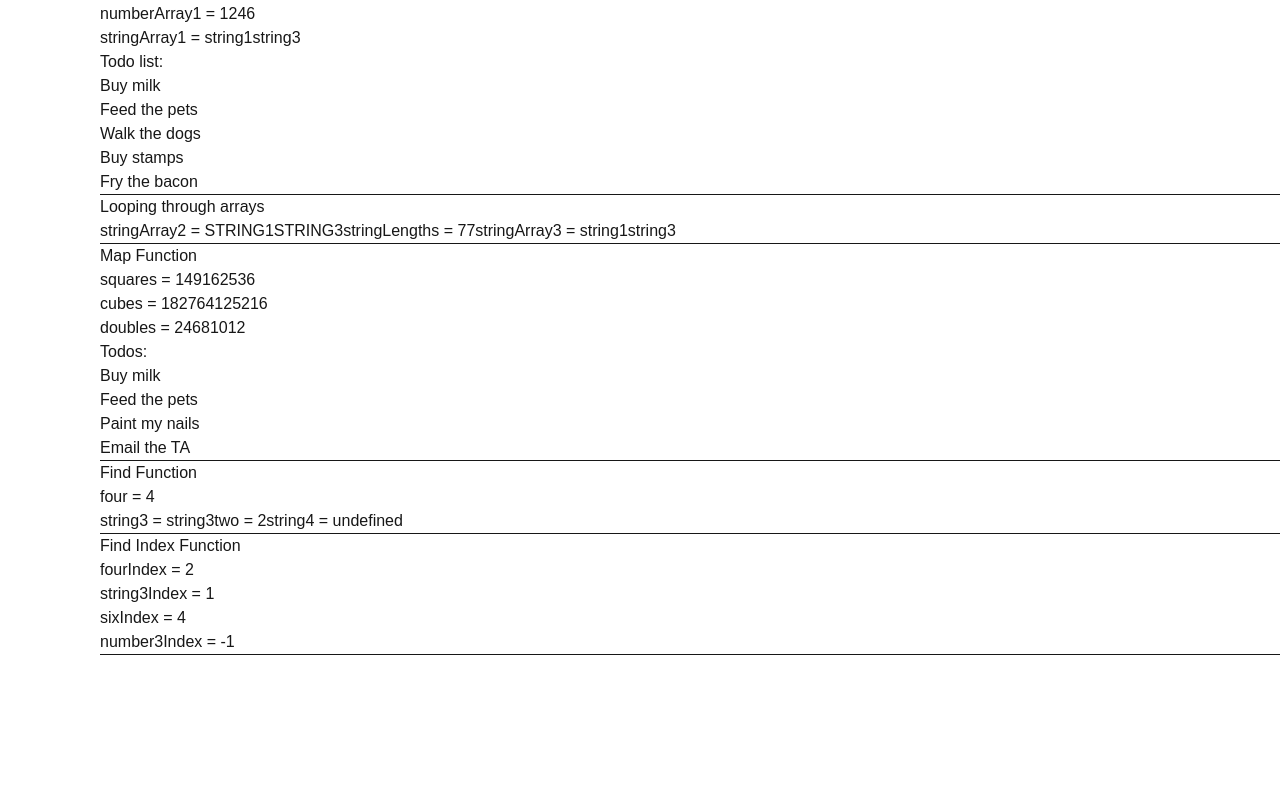
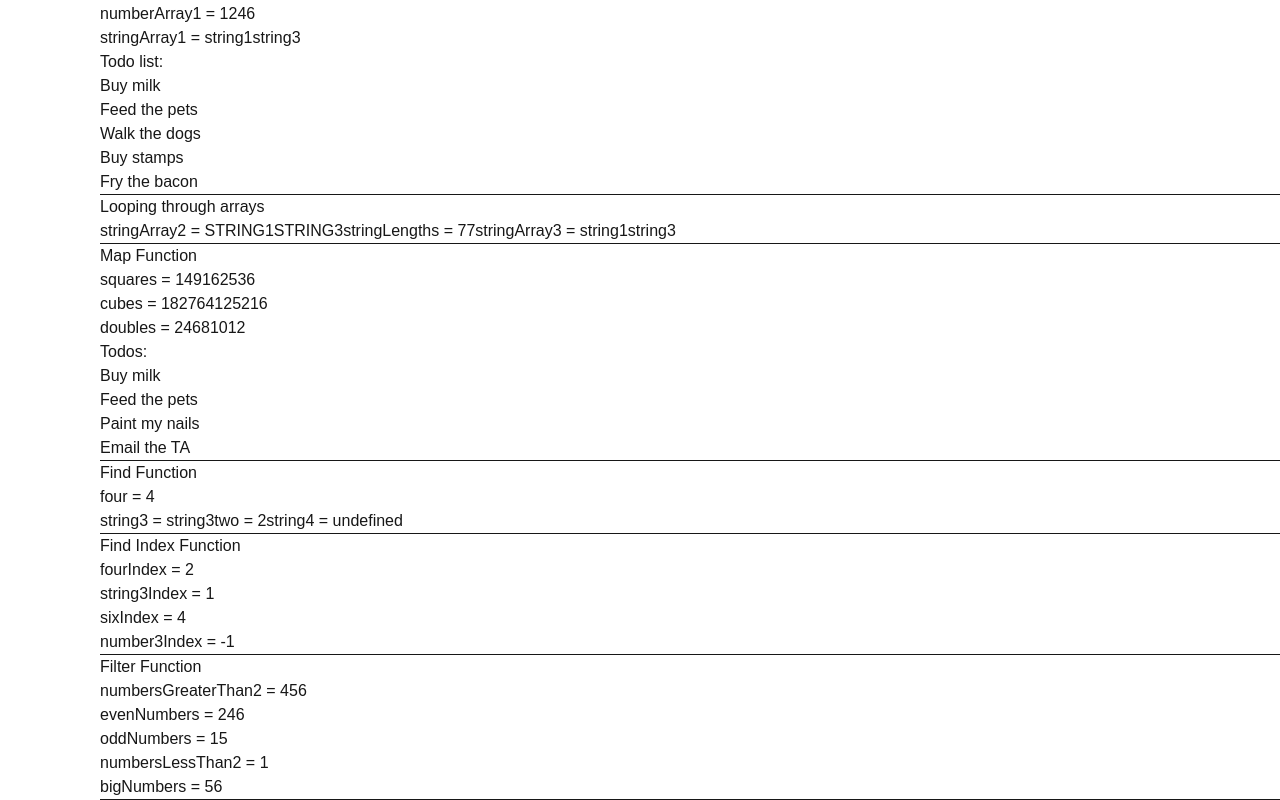
Before and after one commit to rileypk8/webdev-client, a Next.js app: page /labs/lab3 in a window 1280 px wide. Shown: the part 2242-3042 px from the top of the page. Before the commit the page ends 2897 px from the top, so only its background shows below. Built offline with nearby package versions, Linux system fonts and the light colour scheme.

Commit message:
a3: 3.4.7

```diff
--- /dev/null
+++ b/app/labs/lab3/FilterFunction.tsx
@@ -0,0 +1,19 @@
+export default function FilterFunction() {
+  let numberArray1 = [1, 2, 4, 5, 6];
+  const numbersGreaterThan2 = numberArray1.filter((a) => a > 2);
+  const evenNumbers = numberArray1.filter((a) => a % 2 === 0);
+  const oddNumbers = numberArray1.filter((a) => a % 2 !== 0);
+  const numbersLessThan2 = numberArray1.filter((a) => a < 2);
+  const bigNumbers = numberArray1.filter((a) => a >= 5);
+  return (
+    <div id="wd-filter-function">
+      <h4>Filter Function</h4>
+      numbersGreaterThan2 = {numbersGreaterThan2} <br />
+      evenNumbers = {evenNumbers}                 <br />
+      oddNumbers = {oddNumbers} <br />
+      numbersLessThan2 = {numbersLessThan2} <br />
+      bigNumbers = {bigNumbers}
+      <hr />
+    </div>
+  );
+}
--- a/app/labs/lab3/page.tsx
+++ b/app/labs/lab3/page.tsx
@@ -17,6 +17,7 @@ import ForLoops from "./ForLoops";
 import MapFunction from "./MapFunction";
 import FindFunction from "./FindFunction";
 import FindIndex from "./FindIndex";
+import FilterFunction from "./FilterFunction";
 
 export default function Lab3() {
   return (
@@ -41,6 +42,7 @@ export default function Lab3() {
       <MapFunction />
       <FindFunction />
       <FindIndex />
+      <FilterFunction />
     </div>
   );
 }
```
